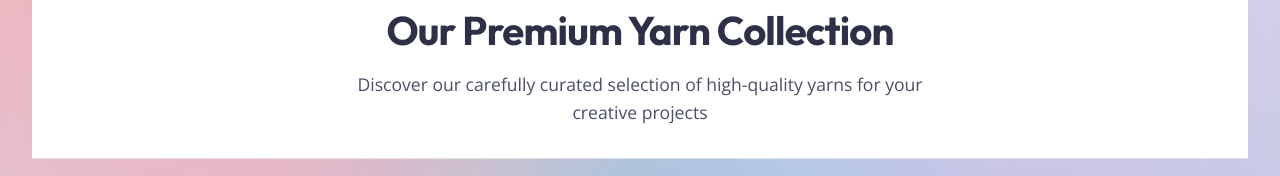
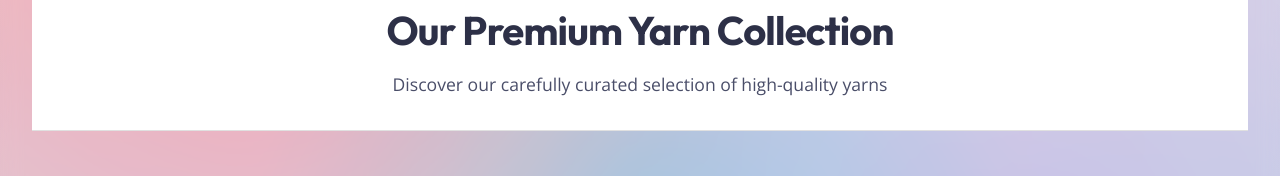
Before and after one commit to kavya-senthilkumar/SanthoshYarns, a React (Create React App) app in the folder client/: page /shop in a window 1280 px wide. Shown: the part 207-383 px from the top of the page. Built offline with nearby package versions, Linux system fonts and the light colour scheme; no server answers.

Commit message:
Update Shop.js

```diff
--- a/client/src/components/Shop/Shop.js
+++ b/client/src/components/Shop/Shop.js
@@ -33,7 +33,7 @@ const Shop = () => {
                 <div className="shop-header">
                     <h1>Our Premium Yarn Collection</h1>
                     <p className="shop-description">
-                        Discover our carefully curated selection of high-quality yarns for your creative projects
+                        Discover our carefully curated selection of high-quality yarns
                     </p>
                 </div>
 
```
